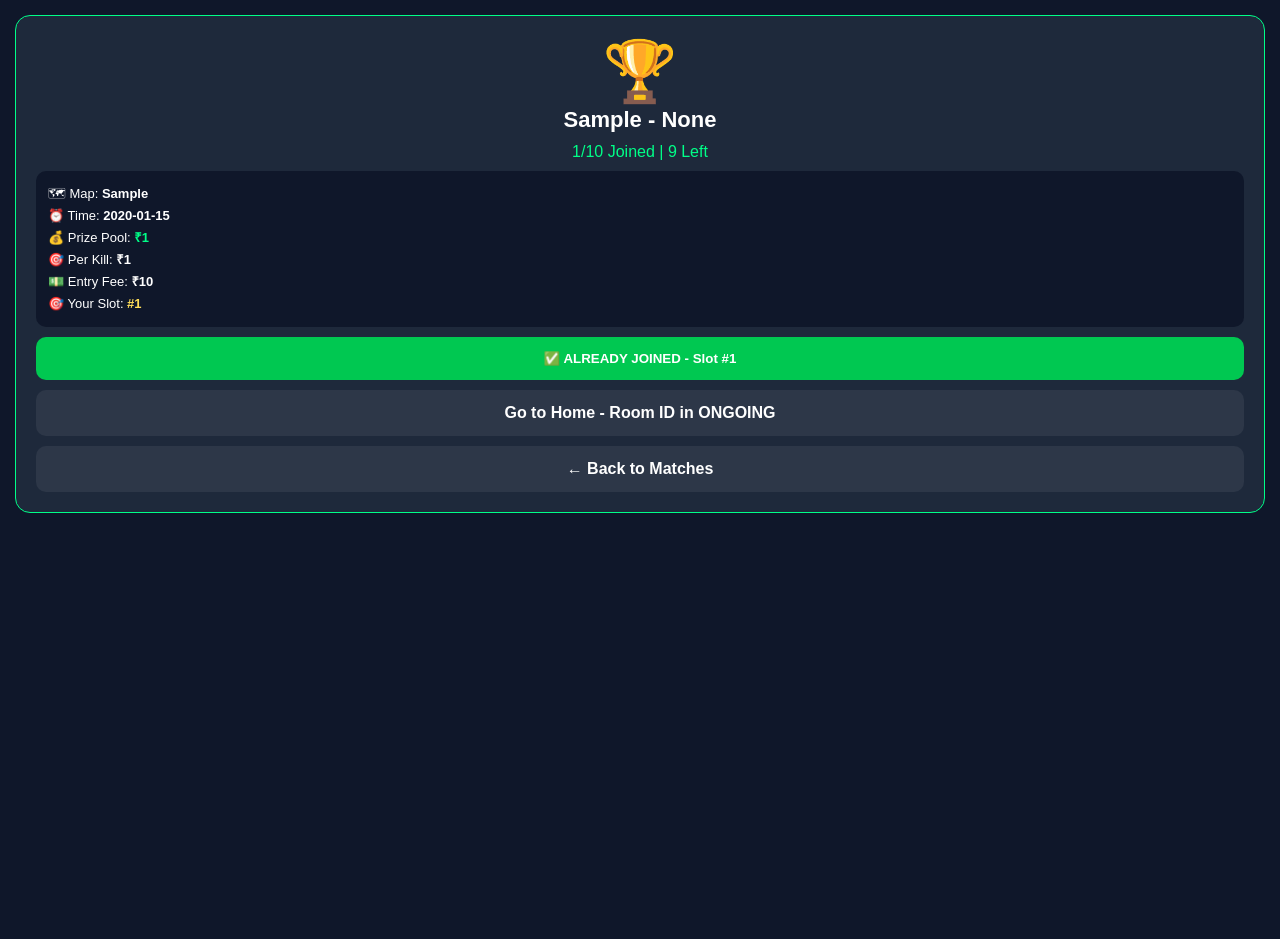
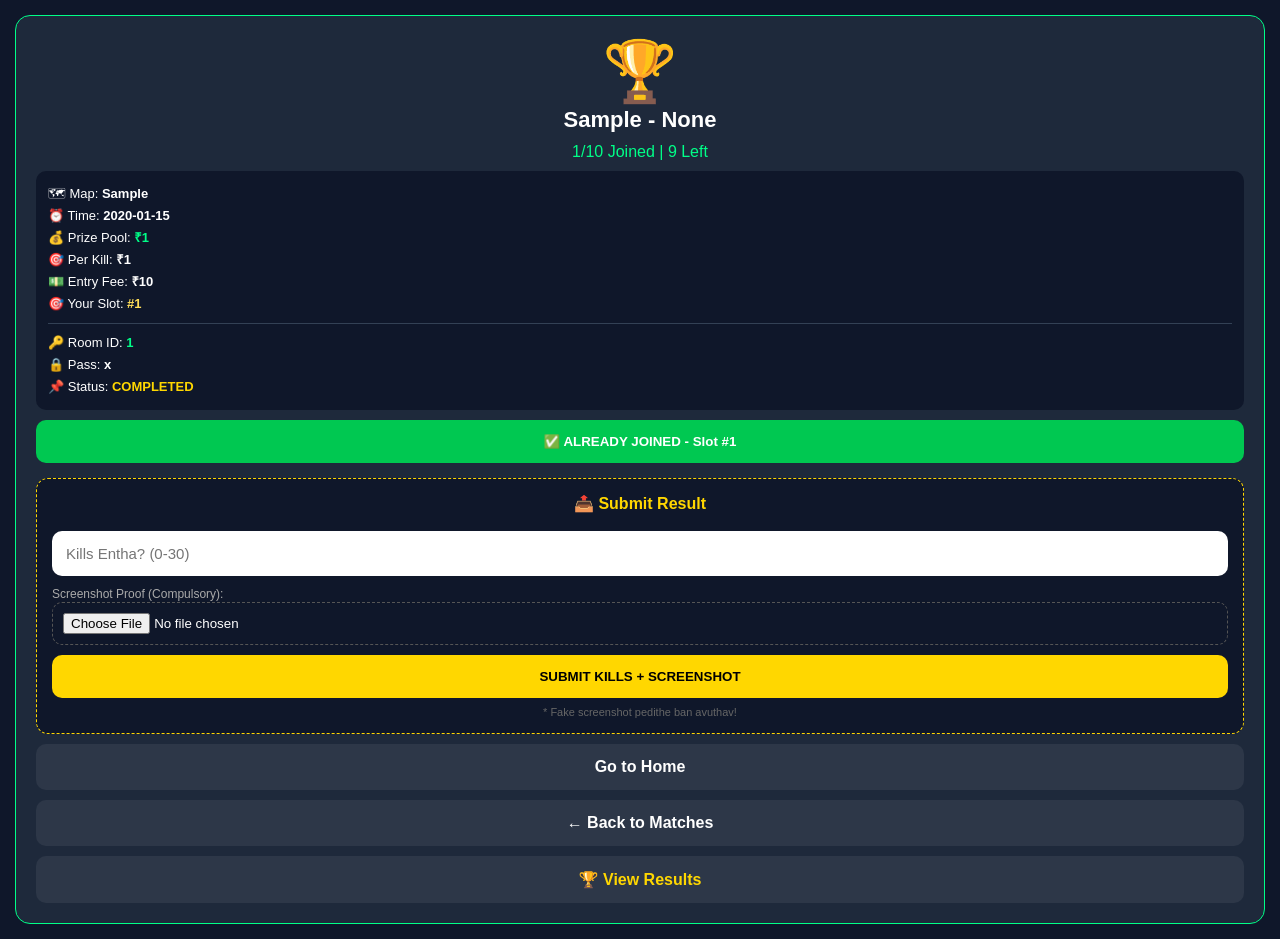
Before and after one commit to kothapallisravankumar05-art/sd-tournments, a Flask app: page /match/1 in a window 1280 px wide. Before the commit the page ends 513 px from the top, so only its background shows below. Run offline with Flask 3, Linux system fonts and the light colour scheme; the visitor is signed in with stand-in values (Sample User, id 1); tables that the repository leaves empty hold one stand-in row (values such as "Sample post"); some libraries are stand-ins or nearby versions.

Commit message:
Update match_detail.html

```diff
--- a/templates/match_detail.html
+++ b/templates/match_detail.html
@@ -7,10 +7,13 @@
 *{margin:0;padding:0;box-sizing:border-box;font-family:Arial}
 body{background:#0f172a;color:#fff;min-height:100vh;padding:15px}
 .card{background:#1e293b;padding:20px;border-radius:15px;text-align:center;border:1px solid #00ff88}
-.btn{width:100%;padding:14px;border:none;border-radius:10px;font-weight:900;margin-top:10px;display:block;text-decoration:none;text-align:center}
+.btn{width:100%;padding:14px;border:none;border-radius:10px;font-weight:900;margin-top:10px;display:block;text-decoration:none;text-align:center;cursor:pointer}
 .join{background:#00ff88;color:#000}
 .joined{background:#00c851;color:#fff}
 .back{background:#2d3748;color:#fff}
+.submit{background:gold;color:#000}
+.input-box{padding:14px;border-radius:10px;border:none;width:100%;margin:8px 0;box-sizing:border-box;font-size:15px}
+.file-box{background:#0f172a;color:#fff;padding:10px;border:1px dashed #555;border-radius:10px;width:100%;box-sizing:border-box}
 </style>
 </head>
 <body>
@@ -25,15 +28,35 @@ body{background:#0f172a;color:#fff;min-height:100vh;padding:15px}
 <div>🎯 Per Kill: <b>₹{{t.per_kill}}</b></div>
 <div>💵 Entry Fee: <b>₹{{t.fee}}</b></div>
 {% if my_join %}<div>🎯 Your Slot: <b style="color:#ffde59">#{{my_join['slot_no']}}</b></div>{% endif %}
+{% if t.room_id %}<div style="margin-top:8px;border-top:1px solid #334155;padding-top:8px">🔑 Room ID: <b style="color:#00ff88">{{t.room_id}}</b><br>🔒 Pass: <b>{{t.room_pass}}</b></div>{% endif %}
+<div>📌 Status: <b style="color:gold">{{t.status}}</b></div>
 </div>
 
 {% if my_join %}
 <button class="btn joined">✅ ALREADY JOINED - Slot #{{my_join['slot_no']}}</button>
-<a href="/" class="btn back">Go to Home - Room ID in ONGOING</a>
+
+<!-- ✅ SCREENSHOT UPLOAD - ADDED HERE -->
+{% if t.status == 'LIVE' or t.status == 'UPCOMING' or t.status == 'COMPLETED' %}
+<div style="background:#0f172a;margin-top:15px;padding:15px;border-radius:12px;border:1px dashed gold;text-align:left">
+<h4 style="color:gold;text-align:center;margin-bottom:10px">📤 Submit Result</h4>
+<form action="/submit_result" method="POST" enctype="multipart/form-data">
+<input type="hidden" name="match_id" value="{{t.id}}">
+<input name="kills" type="number" class="input-box" placeholder="Kills Entha? (0-30)" min="0" max="30" required>
+<label style="color:#aaa;font-size:12px">Screenshot Proof (Compulsory):</label>
+<input type="file" name="screenshot" accept="image/*" required class="file-box">
+<button type="submit" class="btn submit">SUBMIT KILLS + SCREENSHOT</button>
+</form>
+<p style="color:#666;font-size:11px;text-align:center;margin-top:8px">* Fake screenshot pedithe ban avuthav!</p>
+</div>
+{% endif %}
+
+<a href="/" class="btn back">Go to Home</a>
 {% else %}
 <a href="/slots/{{t.id}}" class="btn join">SELECT SLOT & JOIN - {{t.total - joined_count}} Left</a>
 {% endif %}
+
 <a href="/" class="btn back">← Back to Matches</a>
+<a href="/match_result/{{t.id}}" class="btn back" style="color:gold">🏆 View Results</a>
 </div>
 </body>
 </html>
```
